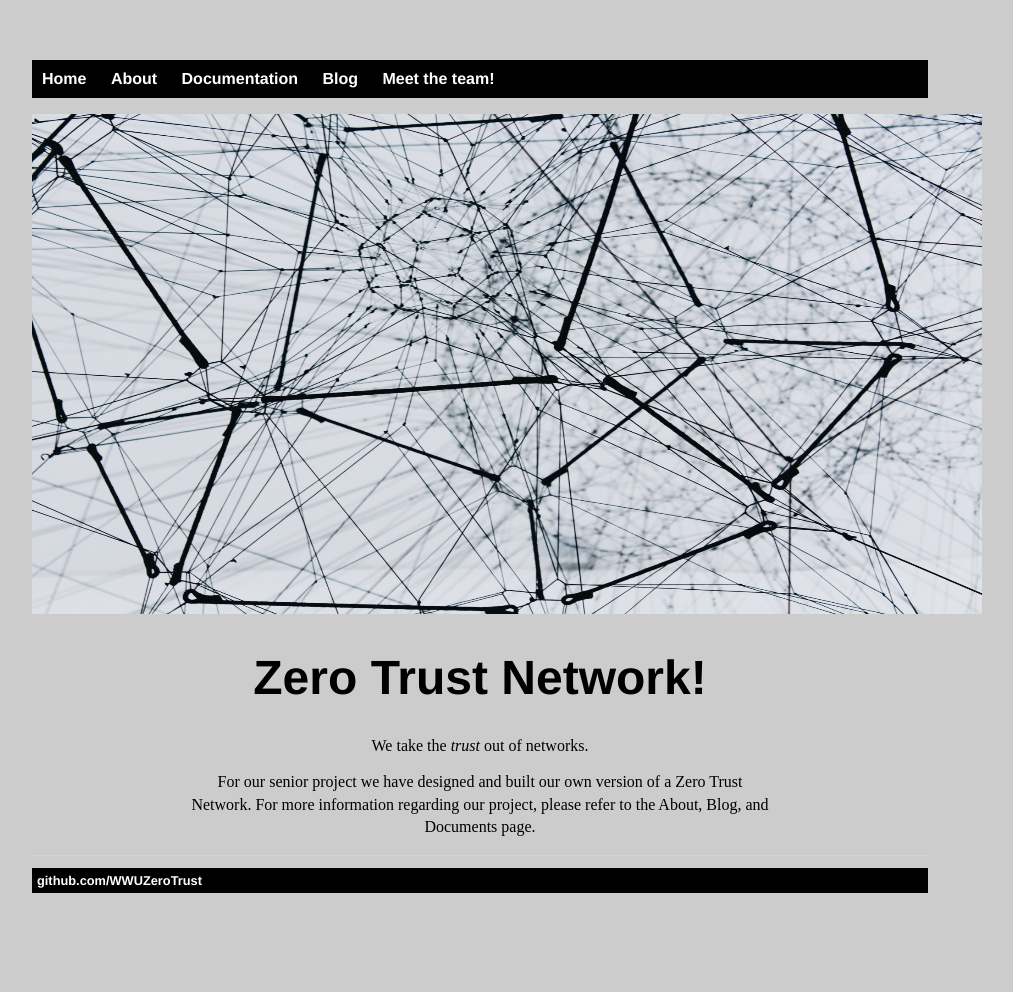
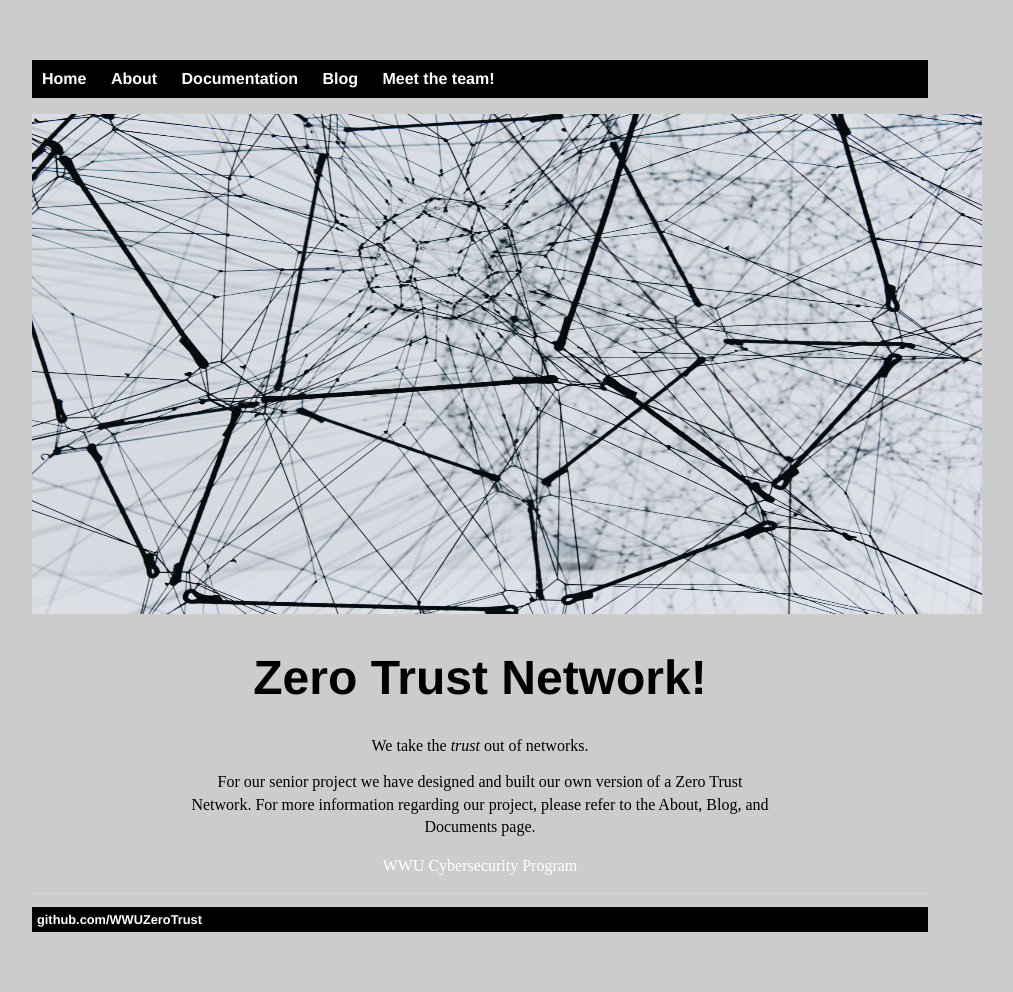
Before and after one commit to WWUZeroTrust/WWUZeroTrust.github.io, a Jekyll site: the page built from index.html, in a window 1280 px wide. Shown: the whole page, without its empty margins (160-1173 px from the left). Built offline with Jekyll 4.4.1, drawn with Linux system fonts in a browser that asks for light colours; before the commit the page ends 953 px from its top, so only the background shows below that.

Commit message:
Update index.html

```diff
--- a/index.html
+++ b/index.html
@@ -10,4 +10,5 @@ title: Zero Trust Network
 		<p><center>We take the <em>trust</em> out of networks. </center></p>
 <p>For our senior project we have designed and built our own version of a Zero Trust Network. For more information regarding our
 project, please refer to the About, Blog, and Documents page.</p>
+<p> <a href="https://cse.wwu.edu/computer-science/computer-information-systems-security-ciss"><span style'"color:blue">WWU Cybersecurity Program</span></a></p>
 </div><!-- /.blurb -->
```
